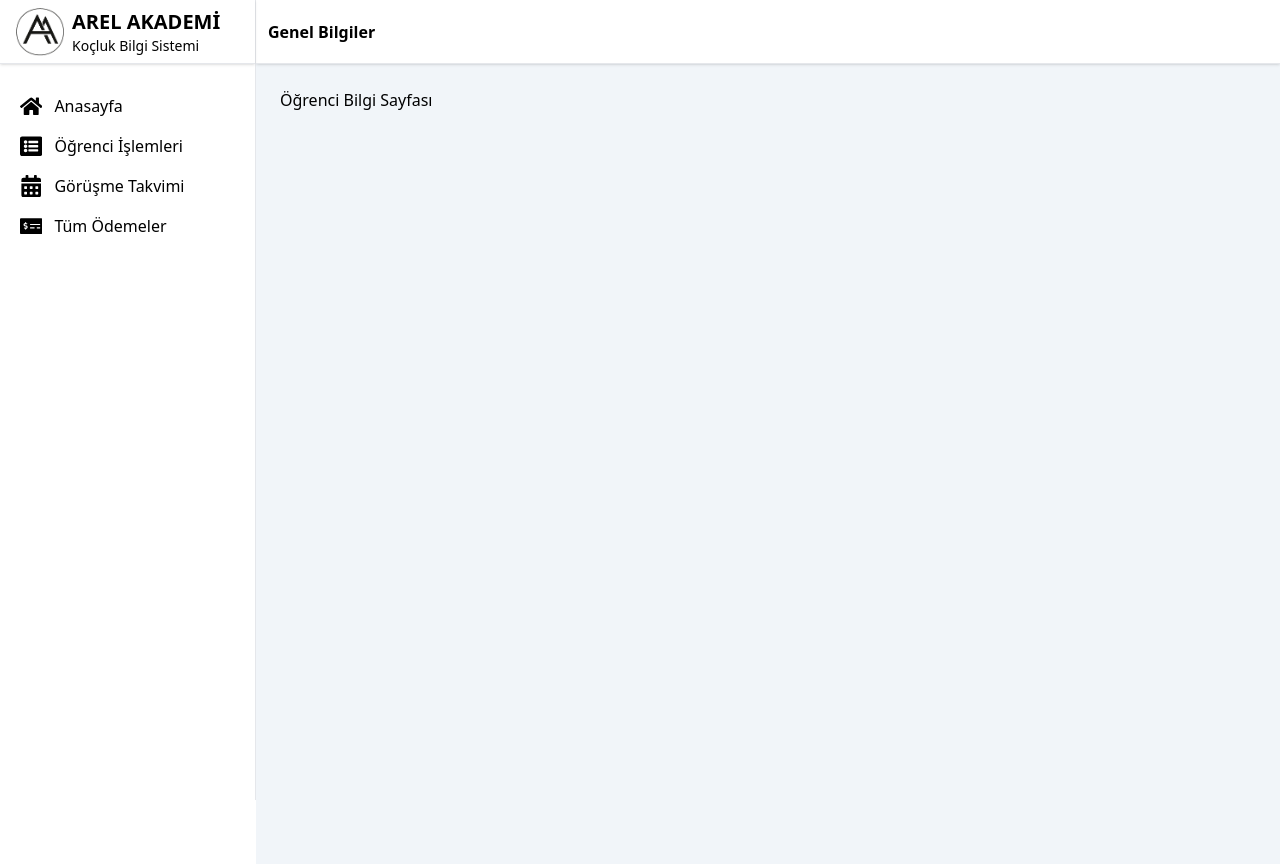
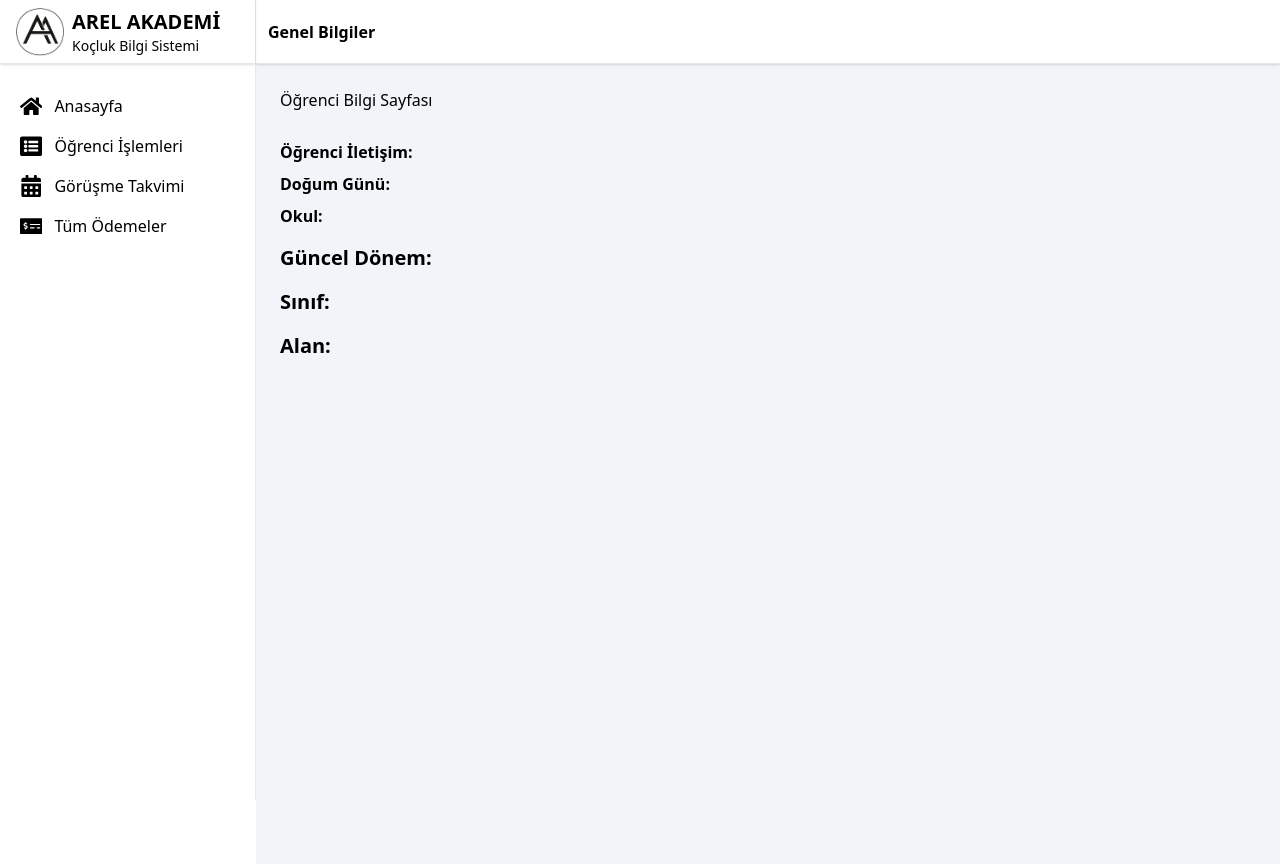
Before and after one commit to safakadir/student-coaching, a Next.js app: page /ogrenci/bilgi in a window 1280 px wide. Built offline with nearby package versions, Linux system fonts and the light colour scheme.

Commit message:
bilgi page draft

```diff
--- a/pages/ogrenci/bilgi.tsx
+++ b/pages/ogrenci/bilgi.tsx
@@ -8,7 +8,13 @@ const OgrenciBilgiPage: React.FC = () => {
 
     return <Layout>
         Öğrenci Bilgi Sayfası
-        <h1 className="text-2xl font-bold">{selectedOgrenci?.fullname}</h1>
+        <h1 className="text-2xl font-bold my-7">{selectedOgrenci?.fullname}</h1>
+        <h3 className="text-base my-2"><span className="font-bold">Öğrenci İletişim:</span> {selectedOgrenci?.contactPhone}</h3>
+        <h3 className="text-base my-2"><span className="font-bold">Doğum Günü:</span> {selectedOgrenci?.birthDate}</h3>
+        <h3 className="text-base my-2"><span className="font-bold">Okul:</span> {selectedOgrenci?.term.school}</h3>
+        <h2 className="text-xl my-4"><span className="font-bold">Güncel Dönem:</span> {selectedOgrenci?.term.key}</h2>
+        <h2 className="text-xl my-4"><span className="font-bold">Sınıf:</span> {selectedOgrenci?.term.grade}</h2>
+        <h2 className="text-xl my-4"><span className="font-bold">Alan:</span> {selectedOgrenci?.term.field}</h2>
     </Layout>
 }
 
```
